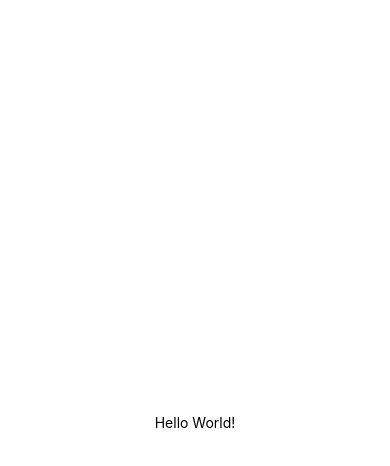
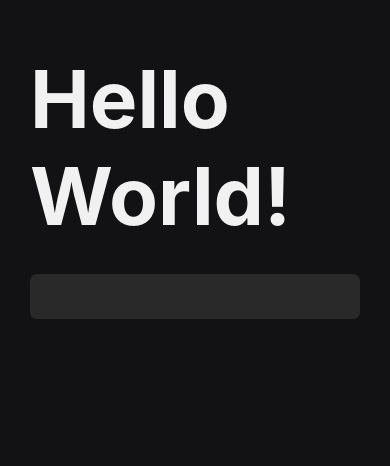
Before and after one commit to gabrielpereira3/first-react-native-app, a React Native app: screen / in a window 390 px wide. Shown: the top 466 px of the page. Built offline with nearby package versions, Linux system fonts and the light colour scheme.

Commit message:
Platform e TextInput

```diff
--- a/App.tsx
+++ b/App.tsx
@@ -1,5 +1,5 @@
 import React from 'react';
-import {Home} from './src/Home';
+import {Home} from './src/pages/Home';
 
 const App = () => {
   return <Home />;
--- a/package.json
+++ b/package.json
@@ -25,6 +25,10 @@
     "@typescript-eslint/parser": "^5.36.2",
     "babel-jest": "^26.6.3",
     "eslint": "^7.32.0",
+    "eslint-config-prettier": "^8.5.0",
+    "eslint-plugin-prettier": "^4.2.1",
+    "eslint-plugin-react": "^7.31.8",
+    "eslint-plugin-react-hooks": "^4.6.0",
     "jest": "^26.6.3",
     "metro-react-native-babel-preset": "^0.72.1",
     "prettier": "^2.7.1",
--- a/src/Home/index.tsx
+++ /dev/null
@@ -1,10 +0,0 @@
-import React from 'react';
-import {Text, View} from 'react-native';
-
-export const Home = () => {
-  return (
-    <View style={{flex: 1, justifyContent: 'center', alignItems: 'center'}}>
-      <Text>Hello World!</Text>
-    </View>
-  );
-};
--- /dev/null
+++ b/src/pages/Home/index.tsx
@@ -0,0 +1,46 @@
+import React from 'react';
+import {
+  Platform,
+  Text,
+  View,
+  StyleSheet,
+  SafeAreaView,
+  TextInput,
+} from 'react-native';
+
+export const Home = () => {
+  return (
+    <SafeAreaView style={styles.safeArea}>
+      <View style={styles.container}>
+        <Text style={styles.title}>Hello World!</Text>
+        <TextInput style={styles.input} />
+      </View>
+    </SafeAreaView>
+  );
+};
+
+const styles = StyleSheet.create({
+  safeArea: {
+    flex: 1,
+    backgroundColor: '#121214',
+  },
+  container: {
+    flex: 1,
+    backgroundColor: '#121214',
+    paddingHorizontal: 30,
+    paddingVertical: 50,
+  },
+  title: {
+    color: '#f1f1f1',
+    fontSize: 80,
+    fontWeight: 'bold',
+  },
+  input: {
+    backgroundColor: '#29292a',
+    color: '#f1f1f1',
+    fontSize: 18,
+    padding: Platform.OS === 'ios' ? 15 : 12,
+    marginTop: 30,
+    borderRadius: 7,
+  },
+});
```
Also changed, not shown: 1 other file (tests, documents, lock files or other folders).
